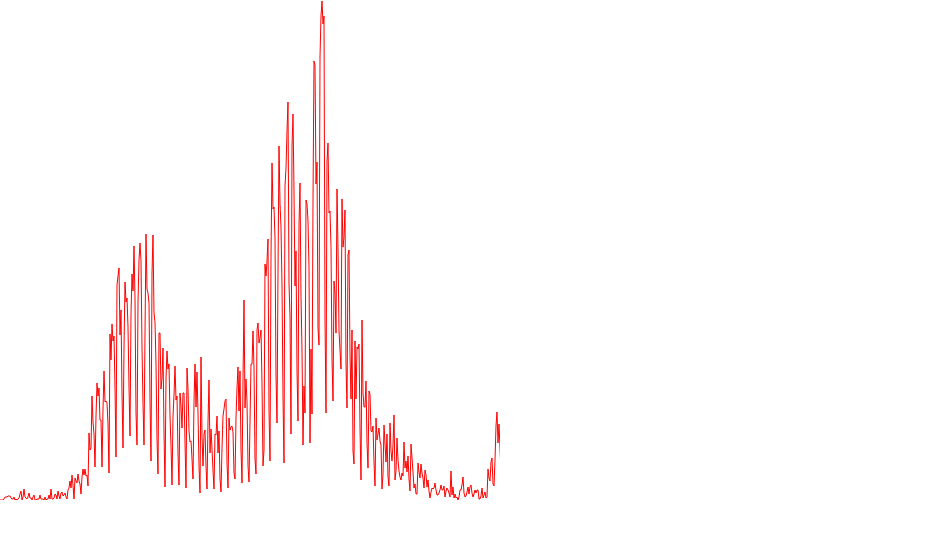
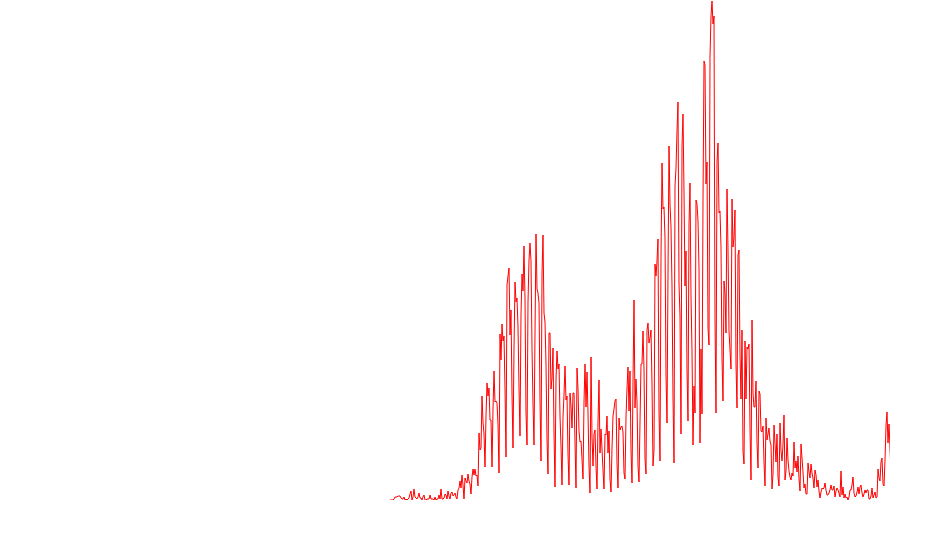
Before and after one commit to uhhernadez/ProcesamientoDatosApp, a React (Create React App) app: page / in a window 1280 px wide. Shown: the top 538 px of the page, without its empty margins (0-950 px from the left). Built offline with nearby package versions, Linux system fonts and the light colour scheme.

Commit message:
Se agrega gitignore para evitar subir archivos innecesarios

```diff
--- a/src/index.css
+++ b/src/index.css
@@ -11,3 +11,8 @@ code {
   font-family: source-code-pro, Menlo, Monaco, Consolas, 'Courier New',
     monospace;
 }
+
+.flex-container {
+  display: flex;
+  justify-content: center;
+}
--- a/src/index.js
+++ b/src/index.js
@@ -7,7 +7,9 @@ import reportWebVitals from './reportWebVitals';
 const root = ReactDOM.createRoot(document.getElementById('root'));
 root.render(
   <React.StrictMode>
+    <div class='flex-container'>
       <App  />
+    </div>
   </React.StrictMode>
 );
 
```
Also changed, not shown: 1 other file (tests, documents, lock files or other folders).
